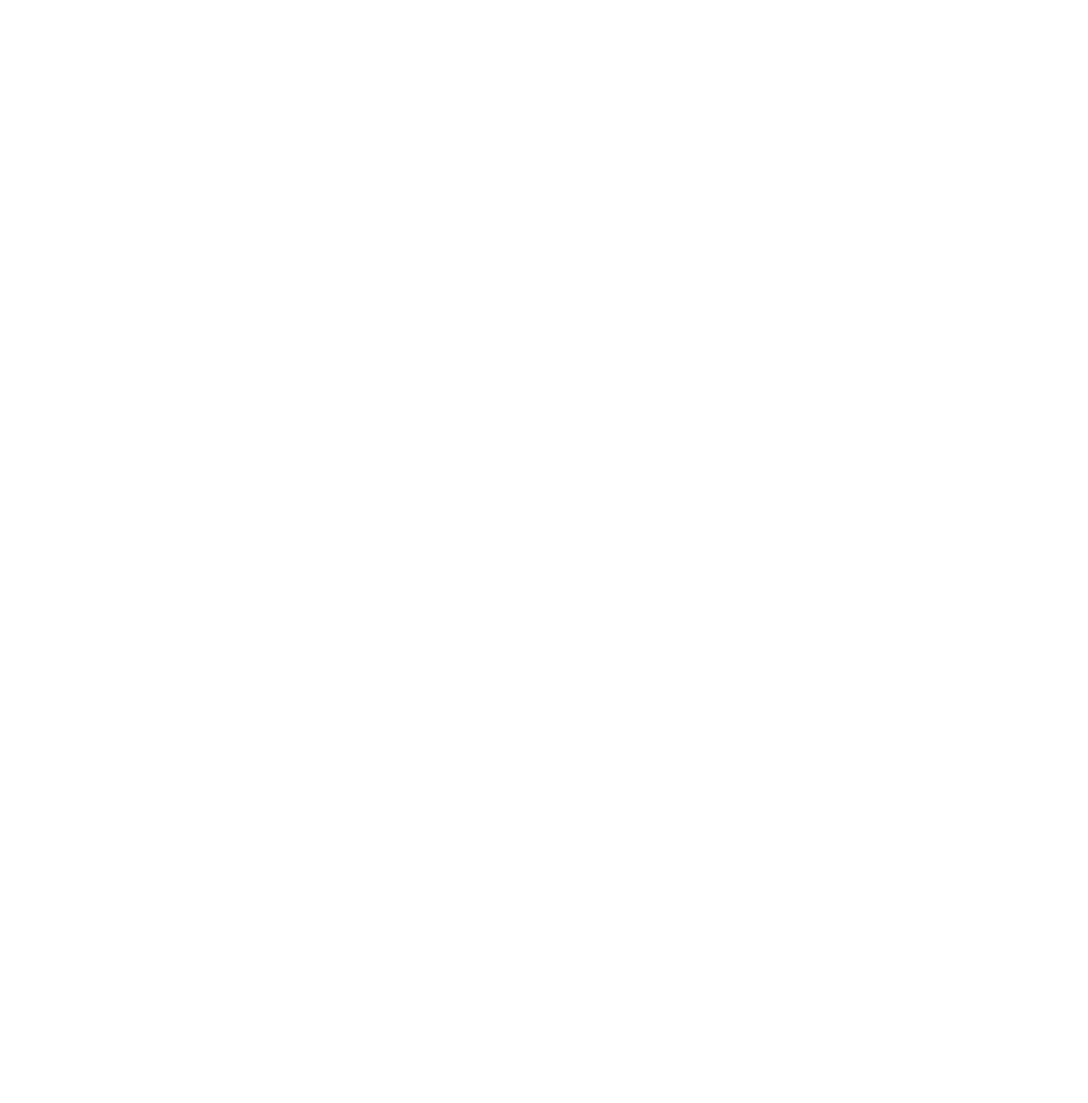
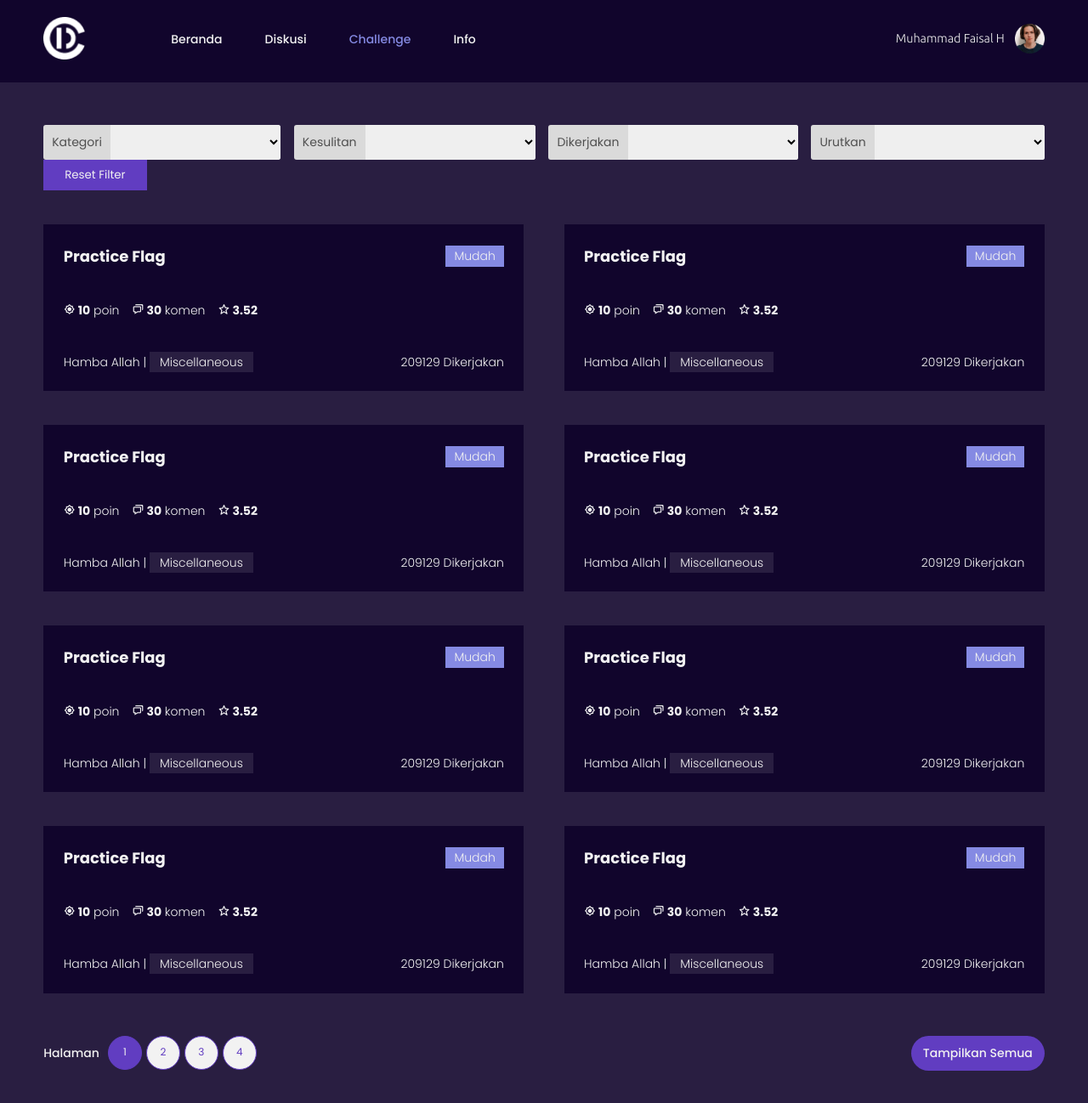
Before and after one commit to mfaisalh12/cyberid_community, a plain HTML site: page partials/challenge.html in a window 1280 px wide. Shown: the top 1298 px of the page at 85% size. Before the commit the page ends 800 px from the top, so only its background shows below. Drawn offline with Linux system fonts and the light colour scheme.

Commit message:
style: adding challenge & style page

```diff
--- /dev/null
+++ b/assets/css/challenge.css
@@ -0,0 +1,331 @@
+/* navbar user */
+.nav-right li {
+	cursor: pointer;
+}
+.nav-right li img {
+	margin: auto 0 !important;
+	vertical-align: middle;
+}
+.nav-right li p {
+	color: var(--white-light);
+	font-size: 0.9em;
+	font-weight: 300;
+	font-family: var(--primary-font);
+	margin: auto 12px;
+}
+.nav-right li:hover p {
+	color: var(--gray-light);
+}
+.menu-user {
+	position: absolute;
+	right: 50px;
+	top: 80px;
+	display: flex;
+	background: var(--bg);
+	border-radius: 8px;
+	box-shadow: 0px 0px 3px rgba(0, 0, 0, 0.25);
+	display: none;
+}
+.left-user-menu {
+	background: var(--bg);
+	padding: 15px 0 15px 15px;
+	border-top-left-radius: 8px;
+	border-bottom-left-radius: 8px;
+}
+.left-user-menu ul li {
+	color: var(--white-light);
+}
+
+.right-user-menu {
+	padding: 15px 15px 15px 0;
+}
+.right-user-menu a {
+	color: var(--white-light);
+	font-weight: 400;
+	margin-left: 0;
+	padding-left: 5px;
+	padding-right: 0;
+}
+.menu-user li {
+	padding: 10px;
+}
+.right-user-menu li:hover {
+	background: var(--purple-light-hover);
+	border-top-right-radius: 4px;
+	border-bottom-right-radius: 4px;
+}
+.menu-user::before {
+	content: '';
+	position: absolute;
+	top: -20px;
+	right: 15px;
+	border: 10px solid;
+	border-color: transparent transparent var(--bg) transparent;
+}
+.user.active .menu-user {
+	display: flex;
+}
+.flex {
+	display: flex;
+}
+.container {
+	padding: 4%;
+}
+/* End Nacbar User */
+
+/* filter */
+#filter {
+	padding: 4% 4% 0;
+	max-width: 1440px;
+	margin: auto;
+}
+#filter select {
+	padding: 8px 20px;
+}
+#filter div {
+	justify-content: space-between;
+}
+.filter-option {
+	background-color: var(--gray-lightfull);
+	justify-content: end;
+	border-radius: 3px;
+	margin-top: 6px;
+}
+
+.filter-option p {
+	margin: auto;
+	padding: 10px;
+	font-size: 14px;
+	border: none;
+	color: #4f4f4f;
+}
+
+.filter-option select {
+	border: none;
+	width: 200px;
+	border-radius: 0 3px 3px 0;
+}
+
+#filter button {
+	padding: 8px 25px;
+	background: var(--purple-normal);
+	color: var(--white-light);
+	border: none;
+	cursor: pointer;
+}
+#filter button:hover {
+	background: var(--purple-normal-hover);
+}
+
+#filter .flex {
+	flex-flow: row wrap;
+}
+
+/* Card Challenge */
+#challenge {
+	max-width: 1440px;
+	padding: 0 4%;
+	margin: auto;
+}
+.body-challenge {
+	flex-wrap: wrap;
+	justify-content: space-between;
+}
+.card-challenge {
+	background: var(--bg-section);
+	width: 650px;
+	margin-top: 40px;
+	color: var(--white-light);
+	padding: 2%;
+	cursor: pointer;
+}
+.card-challenge:hover {
+	background: #150a2e;
+}
+.header-card {
+	justify-content: space-between;
+	margin: 0 0 20px;
+}
+.header-card h4 {
+	font-size: 18px;
+}
+.header-card p {
+	background: var(--purple-light);
+	font-size: 14px;
+	font-weight: 300;
+	padding: 2px 10px;
+	margin: auto 0;
+}
+.mid-card {
+	justify-content: start;
+	margin: 40px 0;
+}
+.mid-card p {
+	margin-right: 15px;
+	font-size: 14px;
+	font-weight: 300;
+}
+.footer-card {
+	justify-content: space-between;
+	margin: 20px 0 0;
+}
+.footer-card p {
+	font-size: 14px;
+	font-weight: 300;
+}
+.tag {
+	background: var(--bg);
+	padding: 2px 12px;
+}
+
+#pagination {
+	max-width: 1440px;
+	margin: auto;
+	padding: 0 4%;
+	margin-top: 50px;
+}
+
+#pagination .flex {
+	justify-content: space-between;
+	color: var(--white-light);
+}
+.hal h4 {
+	font-size: 14px;
+	margin: auto;
+	margin-right: 10px;
+	font-weight: 500;
+}
+.hal p {
+	background: var(--white-light);
+	color: var(--purple-normal);
+	border: 1px solid var(--purple-normal);
+	border-radius: 50%;
+	width: 40px;
+	height: 40px;
+	padding: 9px;
+	text-align: center;
+	cursor: pointer;
+	margin-right: 5px;
+	font-size: 12px;
+	transition: 0.3s;
+}
+.hal p:hover {
+	background: var(--purple-light);
+	color: var(--white-light);
+}
+.circle-hal {
+	background: var(--purple-normal) !important;
+	color: var(--white-light) !important;
+}
+.seeall {
+	background: var(--purple-normal);
+	margin: auto 0;
+	padding: 10px 14px;
+	border-radius: 25px;
+	cursor: pointer;
+	transition: 0.3s;
+}
+.seeall:hover {
+	background: var(--purple-normal-hover);
+}
+.seeall h4 {
+	font-weight: 500;
+	font-size: 14px;
+}
+
+@media only screen and (max-width: 1411px) {
+	.card-challenge {
+		width: 48%;
+	}
+}
+
+@media only screen and (max-width: 900px) {
+	.user {
+		flex-direction: row-reverse;
+		justify-content: start;
+		padding-left: 20px;
+	}
+	.menu-user {
+		right: 150px;
+		top: 280px;
+	}
+	.right-user-menu a {
+		margin: 0;
+		padding: 1.4px 0;
+		text-align: start;
+	}
+
+	.card-challenge {
+		width: 100%;
+		margin-top: 20px;
+	}
+}
+
+@media only screen and (max-width: 600px) {
+	#filter button,
+	.filter-option {
+		width: 100%;
+	}
+	.filter-option select {
+		width: 70%;
+	}
+	#filter button {
+		margin: 10px 0;
+	}
+	.pagination {
+		flex-direction: column;
+	}
+	.hal {
+		margin: auto;
+	}
+	.seeall {
+		width: 50%;
+		margin: auto;
+		text-align: center;
+		margin-top: 20px;
+	}
+
+	.header-card h4 {
+		font-size: 14px;
+	}
+	.seeall h4,
+	.header-card p,
+	.mid-card p,
+	.footer-card p {
+		font-size: 12px;
+	}
+	.hal p {
+		width: 35px;
+		height: 35px;
+	}
+	.mid-card {
+		margin: 20px 0;
+	}
+	.card-challenge {
+		padding: 15px 10px;
+		margin-top: 10px;
+	}
+}
+
+@media only screen and (max-width: 320px) {
+	.menu-user {
+		right: 80px;
+		top: 280px;
+	}
+	.menu-user li {
+		padding: 4px;
+	}
+	.hal p,
+	.header-card p,
+	.mid-card p,
+	.footer-card p {
+		font-size: 10px;
+	}
+	.hal p {
+		width: 30px;
+		height: 30px;
+	}
+	.header-card h4 {
+		font-size: 12px;
+	}
+}
--- a/assets/css/footer.css
+++ b/assets/css/footer.css
@@ -16,6 +16,10 @@ footer {
 #container-footer a {
 	text-decoration: none;
 	color: var(--white-light);
+}
+
+#container-footer a:hover {
+	color: var(--gray-light);
 }
 
 .desc {
@@ -41,6 +45,7 @@ footer {
 }
 .footer-icon a:hover i {
 	transform: translateY(5px);
+	color: var(--white-light);
 }
 
 .additional-desc h3 {
--- a/assets/css/navbar.css
+++ b/assets/css/navbar.css
@@ -5,12 +5,13 @@
 	--bg-section: #11052c;
 	--bg-tag: #240d47;
 	--purple-dark: #4e148c;
-	--purple-normal: #4e148c;
-	--purple-normal-hover: #5f239e;
+	--purple-normal: #613dc1;
+	--purple-normal-hover: #562fc2;
 	--purple-light: #858ae3;
 	--purple-light-hover: #767aca;
 	--blue-light: #97dffc;
 	--white-light: #f2f2f2;
+	--gray-lightfull: #dadada;
 	--gray-light: #c4c4c4;
 	--grey: #6c757d;
 	--black: #000000;
--- a/partials/challenge.html
+++ b/partials/challenge.html
@@ -0,0 +1,313 @@
+<!DOCTYPE html>
+<html lang="en">
+
+<head>
+  <meta charset="UTF-8">
+  <meta http-equiv="X-UA-Compatible" content="IE=edge">
+  <meta name="viewport" content="width=device-width, initial-scale=1.0">
+
+  <!-- Google Fonts -->
+  <link rel="preconnect" href="https://fonts.googleapis.com">
+  <link rel="preconnect" href="https://fonts.gstatic.com" crossorigin>
+  <link
+    href="https://fonts.googleapis.com/css2?family=Poppins:wght@100;200;300;400;500;600;700;800;900&family=Ubuntu:wght@300;400;500;700&display=swap"
+    rel="stylesheet">
+
+  <!-- boxicons -->
+  <link rel="stylesheet" href="../assets/plugin/boxicons/css/boxicons.css">
+
+  <!-- local css -->
+  <link rel="stylesheet" href="../assets/css/navbar.css">
+  <link rel="stylesheet" href="../assets/css/challenge.css">
+  <link rel="stylesheet" href="../assets/css/footer.css">
+  <title>CyberID | Challenge</title>
+</head>
+
+<body>
+  <!-- Navbar -->
+  <header>
+    <div class="inner-width">
+      <a href="../index.html" class="logo">
+        <img src="../assets/images/logo.png" alt="">
+      </a>
+      <i class='menu-toggle-btn bx bx-menu'></i>
+      <nav class="navigation-menu">
+        <ul class="nav-left">
+          <li><a href="../index.html">Beranda</a></li>
+          <li><a href="">Diskusi</a></li>
+          <li><a href="" class="purple-light">Challenge</a></li>
+          <li class="dropdown dropdown-toggle">
+            <a href="">Info <i class='bx bxs-down-arrow icon-dropdown'></i></a>
+            <ul class="dropdown-content">
+              <li><a href="blog.html">Blog</a></li>
+              <li><a href="event.html">Event</a></li>
+            </ul>
+          </li>
+        </ul>
+
+        <ul class="nav-right">
+          <li class="user flex">
+            <p>Muhammad Faisal H</p>
+            <img src="../assets/images/nav-user.png" width="35" alt="">
+            <div class="menu-user">
+              <div class="left-user-menu">
+                <ul>
+                  <li><i class='bx bxs-user-circle'></i></li>
+                  <li><i class='bx bxs-flag-alt'></i></li>
+                  <li><i class='bx bxs-bookmarks'></i></li>
+                  <li><i class="bx bxs-cog"></i></li>
+                  <li><i class="bx bx-log-out"></i></li>
+                </ul>
+              </div>
+
+              <div class="right-user-menu">
+                <ul>
+                  <li><a href="">Profile</a></li>
+                  <li><a href="">My Challenge</a></li>
+                  <li><a href="">My Info</a></li>
+                  <li><a href="">Setting</a></li>
+                  <li><a href="../index.html">Logout</a></li>
+                </ul>
+              </div>
+            </div>
+
+          </li>
+        </ul>
+      </nav>
+    </div>
+  </header>
+  <!-- End Navbar -->
+
+  <section id="filter">
+    <div class="flex">
+      <div class="filter-option flex">
+        <p>Kategori</p>
+        <select name="kategori" id="kategori">
+          <option value="" disabled selected></option>
+          <option value="">1</opStion>
+          <option value="">2</option>
+        </select>
+      </div>
+
+      <div class="filter-option flex">
+        <p>Kesulitan</p>
+        <select name="silt" id="sulit">
+          <option value="" disabled selected></option>
+          <option value="">1</option>
+          <option value="">2</option>
+        </select>
+      </div>
+
+      <div class="filter-option flex">
+        <p>Dikerjakan</p>
+        <select name="kerjakan" id="kerjakan">
+          <option value="" disabled selected></option>
+          <option value="">1</option>
+          <option value="">2</option>
+        </select>
+      </div>
+
+      <div class="filter-option flex">
+        <p>Urutkan</p>
+        <select name="urutan" id="utuan">
+          <option value="" disabled selected></option>
+          <option value="">1</option>
+          <option value="">2</option>
+        </select>
+      </div>
+
+      <button>Reset Filter</button>
+    </div>
+  </section>
+
+  <section id="challenge">
+    <div class="body-challenge flex">
+      <div class="card-challenge">
+        <div class="header-card flex">
+          <h4>Practice Flag</h4>
+          <p>Mudah</p>
+        </div>
+        <div class="mid-card flex">
+          <p><b><i class="bx bx-brightness"></i> 10</b> poin</p>
+          <p><b><i class="bx bx-chat"></i> 30</b> komen</p>
+          <p><b><i class="bx bx-star"></i> 3.52</b></p>
+        </div>
+        <div class="footer-card flex">
+          <p>Hamba Allah | <span class="tag">Miscellaneous</span></p>
+          <p>209129 Dikerjakan</p>
+        </div>
+      </div>
+
+      <div class="card-challenge">
+        <div class="header-card flex">
+          <h4>Practice Flag</h4>
+          <p>Mudah</p>
+        </div>
+        <div class="mid-card flex">
+          <p><b><i class="bx bx-brightness"></i> 10</b> poin</p>
+          <p><b><i class="bx bx-chat"></i> 30</b> komen</p>
+          <p><b><i class="bx bx-star"></i> 3.52</b></p>
+        </div>
+        <div class="footer-card flex">
+          <p>Hamba Allah | <span class="tag">Miscellaneous</span></p>
+          <p>209129 Dikerjakan</p>
+        </div>
+      </div>
+
+      <div class="card-challenge">
+        <div class="header-card flex">
+          <h4>Practice Flag</h4>
+          <p>Mudah</p>
+        </div>
+        <div class="mid-card flex">
+          <p><b><i class="bx bx-brightness"></i> 10</b> poin</p>
+          <p><b><i class="bx bx-chat"></i> 30</b> komen</p>
+          <p><b><i class="bx bx-star"></i> 3.52</b></p>
+        </div>
+        <div class="footer-card flex">
+          <p>Hamba Allah | <span class="tag">Miscellaneous</span></p>
+          <p>209129 Dikerjakan</p>
+        </div>
+      </div>
+
+      <div class="card-challenge">
+        <div class="header-card flex">
+          <h4>Practice Flag</h4>
+          <p>Mudah</p>
+        </div>
+        <div class="mid-card flex">
+          <p><b><i class="bx bx-brightness"></i> 10</b> poin</p>
+          <p><b><i class="bx bx-chat"></i> 30</b> komen</p>
+          <p><b><i class="bx bx-star"></i> 3.52</b></p>
+        </div>
+        <div class="footer-card flex">
+          <p>Hamba Allah | <span class="tag">Miscellaneous</span></p>
+          <p>209129 Dikerjakan</p>
+        </div>
+      </div>
+
+      <div class="card-challenge">
+        <div class="header-card flex">
+          <h4>Practice Flag</h4>
+          <p>Mudah</p>
+        </div>
+        <div class="mid-card flex">
+          <p><b><i class="bx bx-brightness"></i> 10</b> poin</p>
+          <p><b><i class="bx bx-chat"></i> 30</b> komen</p>
+          <p><b><i class="bx bx-star"></i> 3.52</b></p>
+        </div>
+        <div class="footer-card flex">
+          <p>Hamba Allah | <span class="tag">Miscellaneous</span></p>
+          <p>209129 Dikerjakan</p>
+        </div>
+      </div>
+
+      <div class="card-challenge">
+        <div class="header-card flex">
+          <h4>Practice Flag</h4>
+          <p>Mudah</p>
+        </div>
+        <div class="mid-card flex">
+          <p><b><i class="bx bx-brightness"></i> 10</b> poin</p>
+          <p><b><i class="bx bx-chat"></i> 30</b> komen</p>
+          <p><b><i class="bx bx-star"></i> 3.52</b></p>
+        </div>
+        <div class="footer-card flex">
+          <p>Hamba Allah | <span class="tag">Miscellaneous</span></p>
+          <p>209129 Dikerjakan</p>
+        </div>
+      </div>
+
+      <div class="card-challenge">
+        <div class="header-card flex">
+          <h4>Practice Flag</h4>
+          <p>Mudah</p>
+        </div>
+        <div class="mid-card flex">
+          <p><b><i class="bx bx-brightness"></i> 10</b> poin</p>
+          <p><b><i class="bx bx-chat"></i> 30</b> komen</p>
+          <p><b><i class="bx bx-star"></i> 3.52</b></p>
+        </div>
+        <div class="footer-card flex">
+          <p>Hamba Allah | <span class="tag">Miscellaneous</span></p>
+          <p>209129 Dikerjakan</p>
+        </div>
+      </div>
+
+      <div class="card-challenge">
+        <div class="header-card flex">
+          <h4>Practice Flag</h4>
+          <p>Mudah</p>
+        </div>
+        <div class="mid-card flex">
+          <p><b><i class="bx bx-brightness"></i> 10</b> poin</p>
+          <p><b><i class="bx bx-chat"></i> 30</b> komen</p>
+          <p><b><i class="bx bx-star"></i> 3.52</b></p>
+        </div>
+        <div class="footer-card flex">
+          <p>Hamba Allah | <span class="tag">Miscellaneous</span></p>
+          <p>209129 Dikerjakan</p>
+        </div>
+      </div>
+    </div>
+  </section>
+
+  <section id="pagination">
+    <div class="pagination flex">
+      <div class="hal flex">
+        <h4>Halaman</h4>
+        <p class="circle-hal">1</p>
+        <p>2</p>
+        <p>3</p>
+        <p>4</p>
+      </div>
+      <div class="seeall">
+        <h4>Tampilkan Semua</h4>
+      </div>
+    </div>
+  </section>
+
+  <footer>
+    <div id="container-footer">
+      <div class="desc">
+        <img src="../assets/images/logo-footer.png" alt="">
+        <p>Lorem ipsum dolor sit amet, consectetur adipiscing elit. Lobortis eget at arcu risus ridiculus consectetur
+          nullam.</p>
+        <div class="footer-icon">
+          <a href=""><i class="bx bxl-facebook"></i></a>
+          <a href=""><i class="bx bxl-instagram-alt"></i></a>
+          <a href=""><i class="bx bxl-telegram"></i></a>
+          <a href=""><i class='bx bxl-discord'></i></a>
+        </div>
+      </div>
+      <div id="layanan" class="additional-desc">
+        <h3>Layanan</h3>
+        <a href="">Tanya jawab</a>
+        <a href="">Challenge</a>
+        <a href="">Blog</a>
+        <a href="">Event</a>
+      </div>
+      <div id="perusahaan" class="additional-desc">
+        <h3>Perusahaan</h3>
+        <a href="">Tentang kami</a>
+        <a href="">FAQ</a>
+        <a href="">Hubungi kami</a>
+      </div>
+      <div id="legalitas" class="additional-desc">
+        <h3>Perusahaan</h3>
+        <a href="">Kebijakan privasi</a>
+        <a href="">Ketentuan dan syarat pengguna</a>
+      </div>
+    </div>
+  </footer>
+
+
+  <!-- jquery -->
+  <script src="../assets/plugin/jquery/jquery.js"></script>
+
+  <!-- js -->
+  <script src="../assets/js/index.js" type="text/javascript"></script>
+  <script src="../assets/js/user.js" type="text/javascript"></script>
+</body>
+
+</html>
```
Also changed, not shown: partials/blog.html (+1 -1 lines), partials/event.html (+1 -1 lines), partials/index.html (renamed from index.html, +1 -1 lines).
